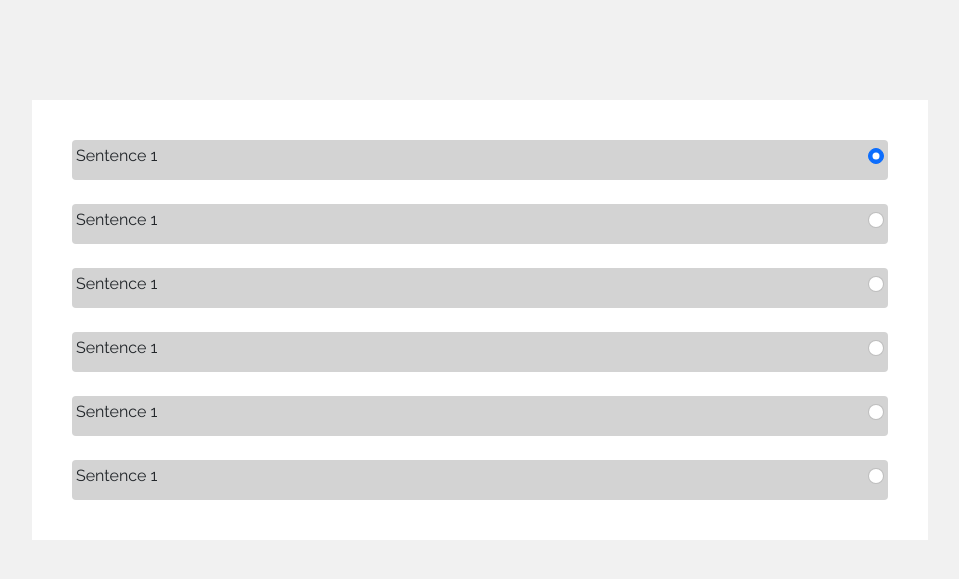
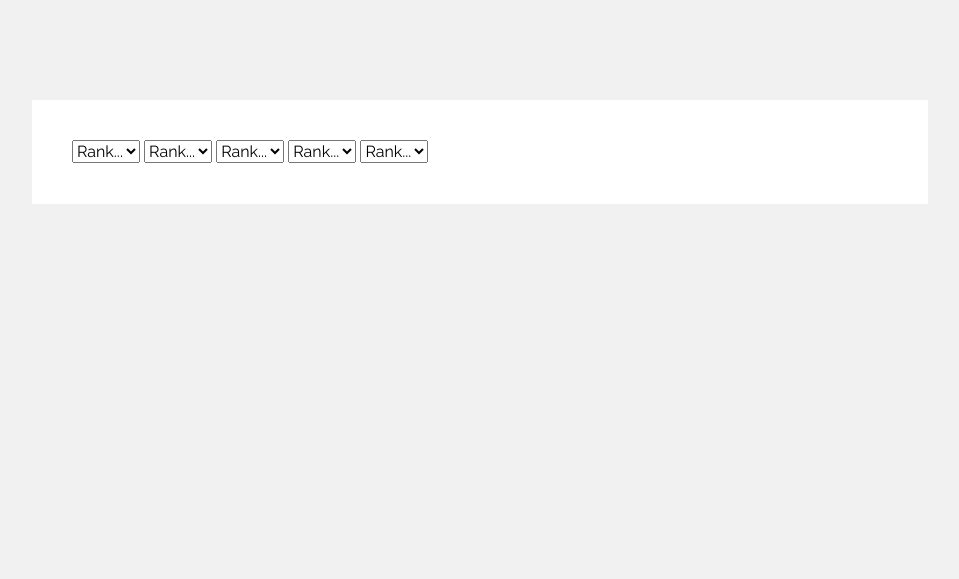
Before and after one commit to LL01-Business-Dowell/100007-dowellsocialmedia, a Django app: template templates/test.html in a window 1280 px wide. Shown: the top 579 px of the page, without its empty margins (160-1119 px from the left). Run offline with Django 3.2, Linux system fonts and the light colour scheme; the template is opened without the code that fills it, so the values that code supplies are empty.

Commit message:
added rank uniqueness and confirmation popup for already used ranks

```diff
--- a/templates/test.html
+++ b/templates/test.html
@@ -2,6 +2,8 @@
 <html>
 <meta name="viewport" content="width=device-width, initial-scale=1.0">
 <link href="https://fonts.googleapis.com/css?family=Raleway" rel="stylesheet">
+<script src="https://code.jquery.com/jquery-3.6.0.js" integrity="sha256-H+K7U5CnXl1h5ywQfKtSj8PCmoN9aaq30gDh27Xc0jk="
+        crossorigin="anonymous"></script>
 <link href="https://cdn.jsdelivr.net/npm/bootstrap@5.1.1/dist/css/bootstrap.min.css" rel="stylesheet"
       integrity="sha384-F3w7mX95PdgyTmZZMECAngseQB83DfGTowi0iMjiWaeVhAn4FJkqJByhZMI3AhiU" crossorigin="anonymous">
 
@@ -23,61 +25,117 @@
         min-width: 300px;
     }
 
+    .answer {
+        height: 40px;
+        background-color: #D3D3D3;
+        border-radius: 4px;
+        padding: 4px
+    }
 
+    .answer_rank {
+        float: right;
+    }
 </style>
 <body>
 
 <div id="ansDisplay">
 
-    <div style="height: 40px; background-color: #D3D3D3;border-radius: 4px;padding: 4px">
-        <p>Sentence 1
-            <span style="float: right;"><input class="form-check-input" type="radio" name="gridRadios" id="gridRadios1"
-                                               value="option1" checked></span></p>
+    <select class="sel" id="selector">
+        <option value="#" selected="selected">Rank...</option>
 
-    </div>
+        <option value="1">1</option>
+        <option value="2">2</option>
+        <option value="3">3</option>
+        <option value="4">4</option>
+        <option value="5">5</option>
+        <option value="6">6</option>
+        <option value="7">7</option>
+        <option value="8">8</option>
+        <option value="9">9</option>
+        <option value="10">10</option>
+        <option value="11">11</option>
+        <option value="12">12</option>
+    </select>
+    <select class="sel" id="selector2">
+        <option value="#" selected="selected">Rank...</option>
 
-    <br>
-    <div style="height: 40px; background-color: #D3D3D3;border-radius: 4px;padding: 4px">
-        <p>Sentence 1
-            <span style="float: right;"><input class="form-check-input" type="radio" name="gridRadios" id="gridRadios2"
-                                               value="option2"></span></p>
+        <option value="1">1</option>
+        <option value="2">2</option>
+        <option value="3">3</option>
+        <option value="4">4</option>
+        <option value="5">5</option>
+        <option value="6">6</option>
+        <option value="7">7</option>
+        <option value="8">8</option>
+        <option value="9">9</option>
+        <option value="10">10</option>
+        <option value="11">11</option>
+        <option value="12">12</option>
+    </select>
+    <select class="sel" id="selector3">
+        <option value="#" selected="selected">Rank...</option>
 
-    </div>
+        <option value="1">1</option>
+        <option value="2">2</option>
+        <option value="3">3</option>
+        <option value="4">4</option>
+        <option value="5">5</option>
+        <option value="6">6</option>
+        <option value="7">7</option>
+        <option value="8">8</option>
+        <option value="9">9</option>
+        <option value="10">10</option>
+        <option value="11">11</option>
+        <option value="12">12</option>
+    </select>
+    <select class="sel" id="selector4">
+        <option value="#" selected="selected">Rank...</option>
 
-    <br>
-    <div style="height: 40px; background-color: #D3D3D3;border-radius: 4px;padding: 4px">
-        <p>Sentence 1
-            <span style="float: right;"><input class="form-check-input" type="radio" name="gridRadios" id="gridRadios3"
-                                               value="option3"></span></p>
+        <option value="1">1</option>
+        <option value="2">2</option>
+        <option value="3">3</option>
+        <option value="4">4</option>
+        <option value="5">5</option>
+        <option value="6">6</option>
+        <option value="7">7</option>
+        <option value="8">8</option>
+        <option value="9">9</option>
+        <option value="10">10</option>
+        <option value="11">11</option>
+        <option value="12">12</option>
+    </select>
+    <select class="sel" id="selector5">
+        <option value="#" selected="selected">Rank...</option>
 
-    </div>
+        <option value="1">1</option>
+        <option value="2">2</option>
+        <option value="3">3</option>
+        <option value="4">4</option>
+        <option value="5">5</option>
+        <option value="6">6</option>
+        <option value="7">7</option>
+        <option value="8">8</option>
+        <option value="9">9</option>
+        <option value="10">10</option>
+        <option value="11">11</option>
+        <option value="12">12</option>
+    </select>
+</div>
+<script>
 
-    <br>
-    <div style="height: 40px; background-color: #D3D3D3;border-radius: 4px;padding: 4px">
-        <p>Sentence 1
-            <span style="float: right;"><input class="form-check-input" type="radio" name="gridRadios" id="gridRadios4"
-                                               value="option4"></span></p>
+    $(function () {
+        $('select').on('change', function (event) { // This binds listeners to the change event on all the select elements
+            var sId = this.id; // store off the changed element id
+            var vId = this.value; // store off the changed element value
+            $('select').each(function () { // this loops across the same set of elements
+                if (this.id !== sId && this.value === vId) { // If it is not the triggering element and the value is the same, do something
+                    this.options.selectedIndex = 0; // reset the value to 'rank'
+                }
+            });
+        });
+    });
 
-    </div>
-
-    <br>
-    <div style="height: 40px; background-color: #D3D3D3;border-radius: 4px;padding: 4px">
-        <p>Sentence 1
-            <span style="float: right;"><input class="form-check-input" type="radio" name="gridRadios" id="gridRadios5"
-                                               value="option5"></span></p>
-
-    </div>
-    <br>
-    <div style="height: 40px; background-color: #D3D3D3;border-radius: 4px;padding: 4px">
-        <p>Sentence 1
-            <span style="float: right;"><input class="form-check-input" type="radio" name="gridRadios" id="gridRadios6"
-                                               value="option6"></span></p>
-
-    </div>
-
-
-</div>
-
+</script>
 
 <script src="https://cdn.jsdelivr.net/npm/bootstrap@5.1.1/dist/js/bootstrap.bundle.min.js"
         integrity="sha384-/bQdsTh/da6pkI1MST/rWKFNjaCP5gBSY4sEBT38Q/9RBh9AH40zEOg7Hlq2THRZ"
```
Also changed, not shown: templates/answer_display.html (+21 -3 lines), db.sqlite3.
